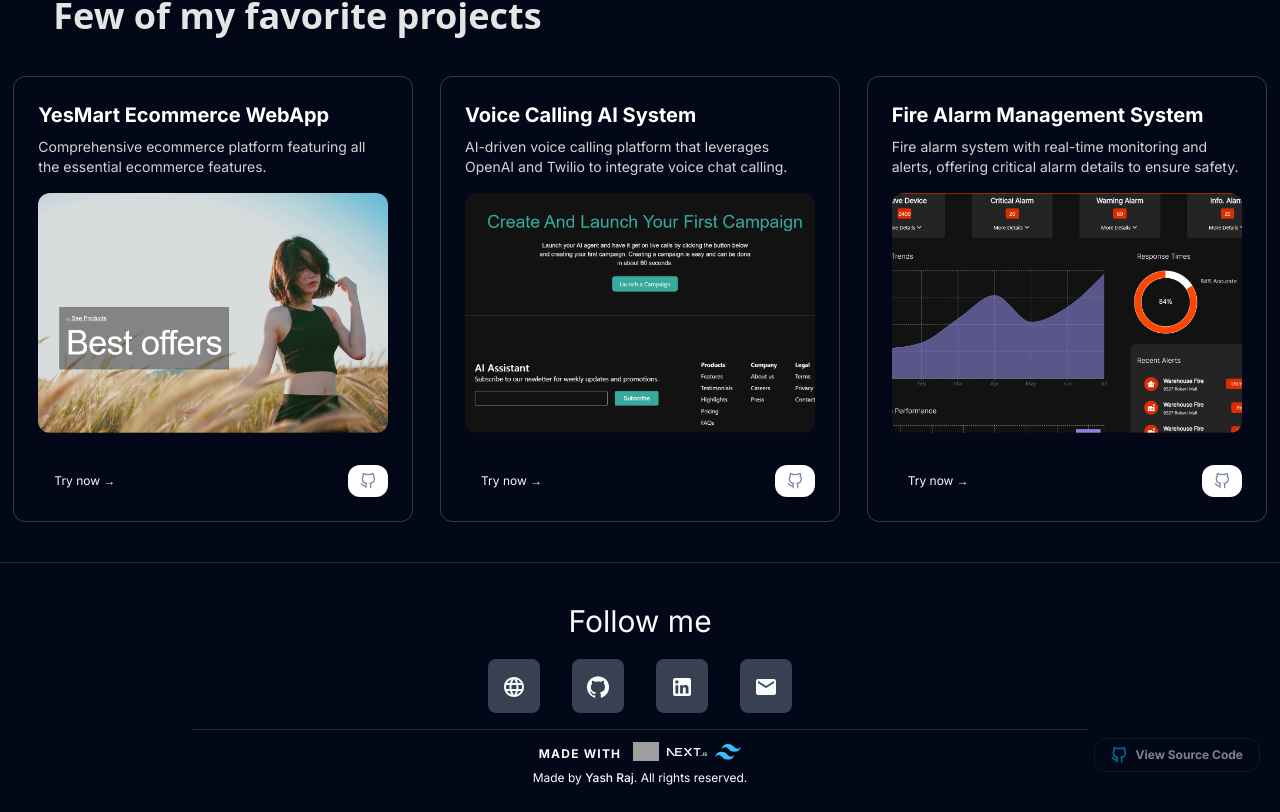
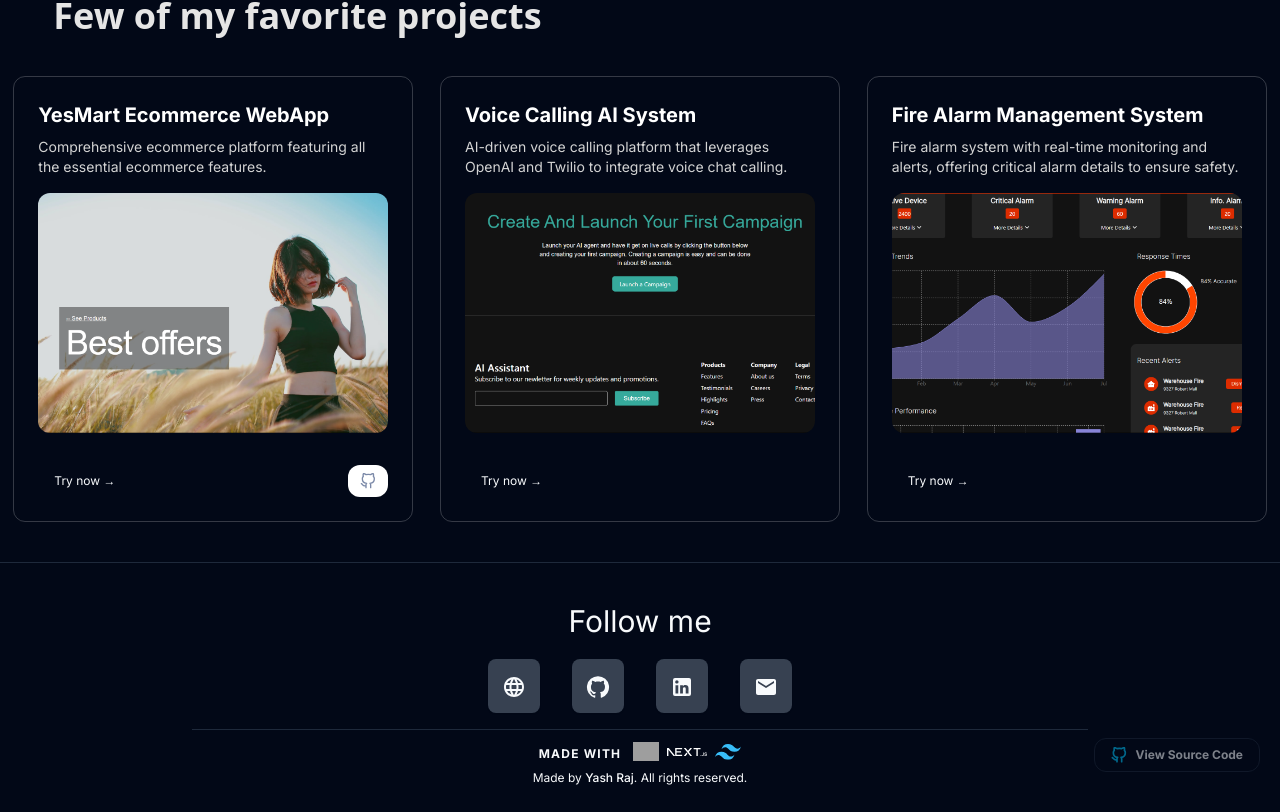
Before and after one commit to yashraj970/yash-raj-portfolio, a Next.js app: page / in a window 1280 px wide. Shown: the part 2228-3040 px from the top of the page. Built offline with nearby package versions, Linux system fonts and the light colour scheme; grey boxes are pictures that could not be loaded.

Commit message:
github icon hidden when no link

```diff
--- a/src/components/Projects/3D-Card.tsx
+++ b/src/components/Projects/3D-Card.tsx
@@ -48,10 +48,13 @@ export function ThreeDCardDemo({
             as={Link}
             href={liveLink}
             target="__blank"
-            className="px-4 py-2 rounded-xl text-xs font-normal"
+            className={`px-4 py-2 rounded-xl text-xs font-normal ${
+              !liveLink && "cursor-not-allowed"
+            }`}
           >
             Try now →
           </CardItem>
+          {github && (
             <CardItem
               translateZ={20}
               as={Link}
@@ -66,6 +69,7 @@ export function ThreeDCardDemo({
                 alt="Github Icon"
               />
             </CardItem>
+          )}
         </div>
       </CardBody>
     </CardContainer>
```
Lines whose indentation alone changed are shown as unchanged.
